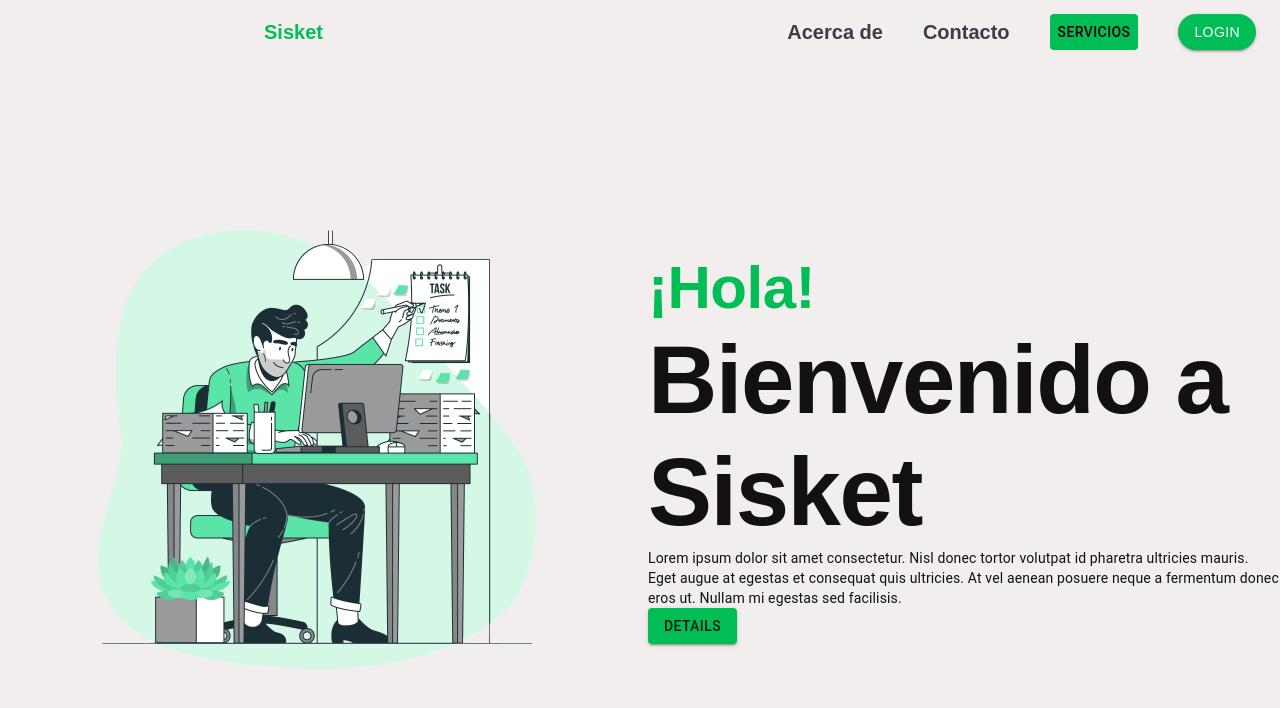
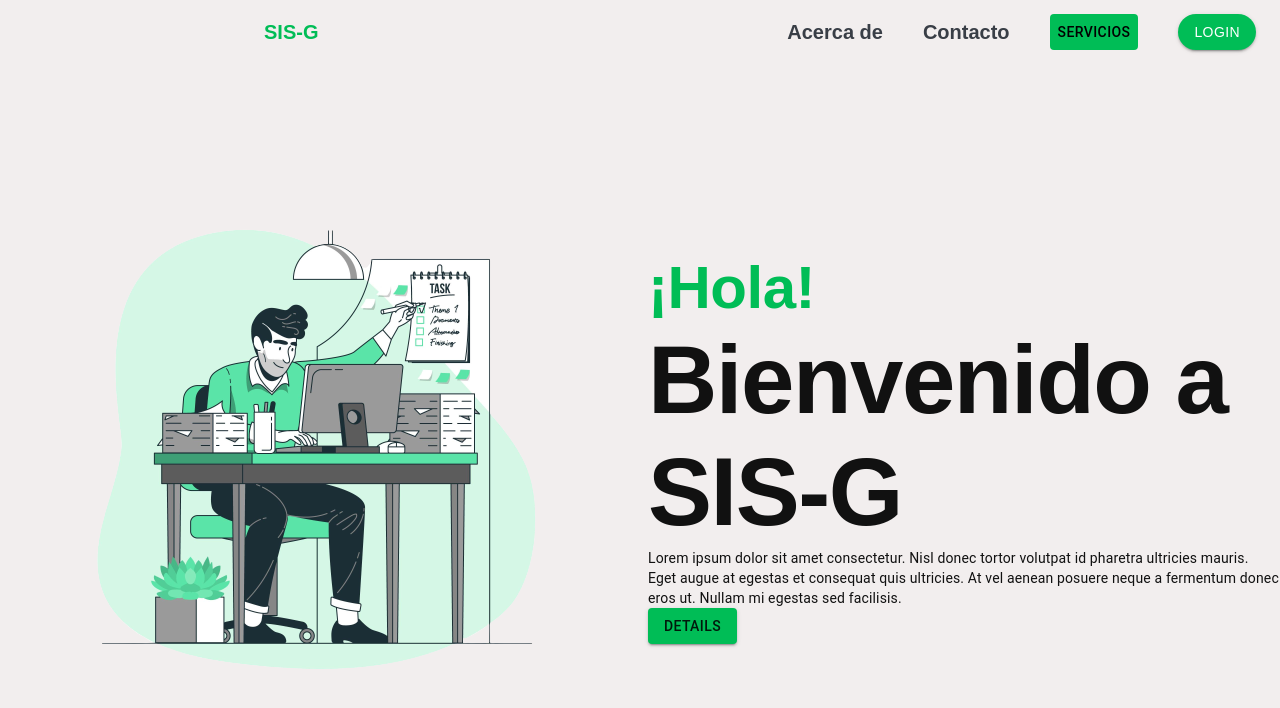
Before and after one commit to JonathanCol/sis-g, a Next.js app: page / in a window 1280 px wide. Shown: the top 708 px of the page. Built offline with nearby package versions, Linux system fonts and the light colour scheme.

Commit message:
Fix:: Se cambió el nombre a SIS-G del appbar y de la hero section

```diff
--- a/app/components/AppBar/Menu.jsx
+++ b/app/components/AppBar/Menu.jsx
@@ -27,7 +27,7 @@ const BoxTheme = () => {
             variant="h6"
             sx={{color: "#00BD56", flexGrow: 1 }}
           >
-            Sisket
+            SIS-G
           </Typography>
 
             <Stack direction="row" gap={5} justifyContent="center" alignItems="center">
--- a/app/components/Hero/WelcomeSection.tsx
+++ b/app/components/Hero/WelcomeSection.tsx
@@ -61,7 +61,7 @@ const WelcomeSection = () => {
             ¡Hola!
           </Typography>
           <Typography variant="h1" color={"#111"}>
-            Bienvenido a Sisket
+            Bienvenido a SIS-G
           </Typography>
           <Typography variant="body2" color={"#111"}>
             Lorem ipsum dolor sit amet consectetur. Nisl donec tortor volutpat
```
